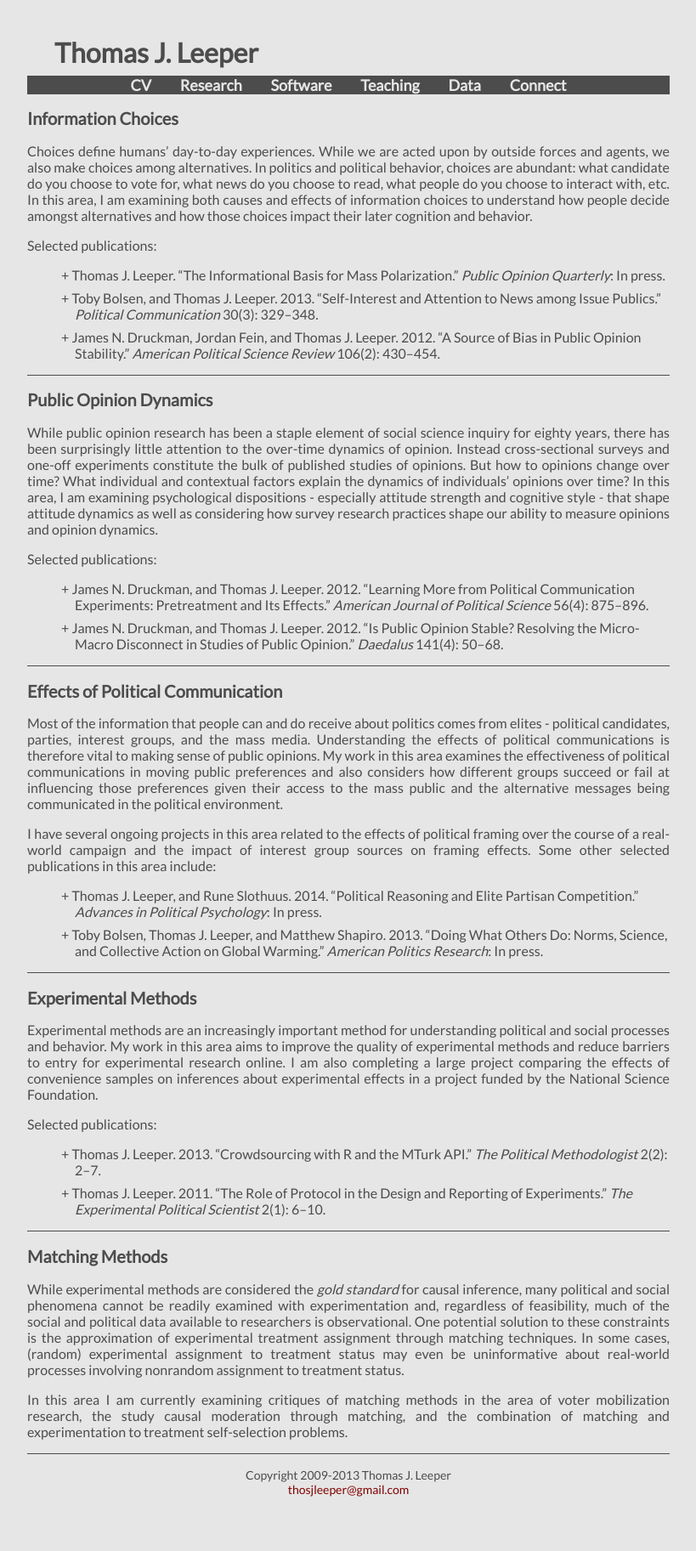
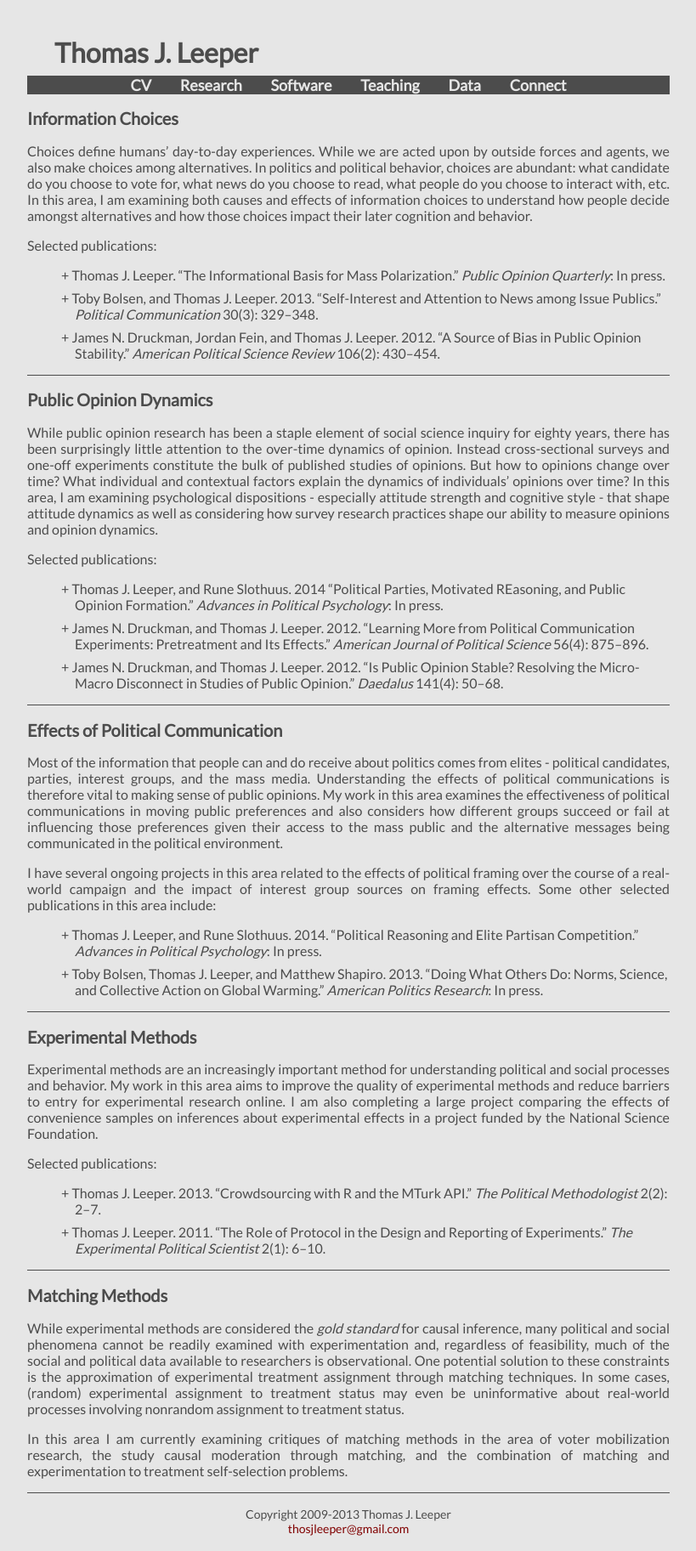
Before and after one commit to leeper/leeper.github.io, a Jekyll site: the page built from research.md, in a window 1280 px wide. Shown: the whole page at 85% size, without its empty margins (230-1049 px from the left). Built offline with Jekyll 4.4.1, drawn with Linux system fonts in a browser that asks for light colours; before the commit the page ends 1779 px from its top, so only the background shows below that.

Commit message:
Update research.md

```diff
--- a/research.md
+++ b/research.md
@@ -22,6 +22,7 @@ While public opinion research has been a staple element of social science inquir
 
 Selected publications:
 
+* Thomas J. Leeper, and Rune Slothuus. 2014 &ldquo;Political Parties, Motivated REasoning, and Public Opinion Formation.&rdquo; *Advances in Political Psychology*: In press.
 * James N. Druckman, and Thomas J. Leeper. 2012. &ldquo;Learning More from Political Communication Experiments: Pretreatment and Its Effects.&rdquo; *American Journal of Political Science* 56(4): 875&ndash;896.
 * James N. Druckman, and Thomas J. Leeper. 2012. &ldquo;Is Public Opinion Stable? Resolving the Micro-Macro Disconnect in Studies of Public Opinion.&rdquo; *Daedalus* 141(4): 50&ndash;68.
 
```
